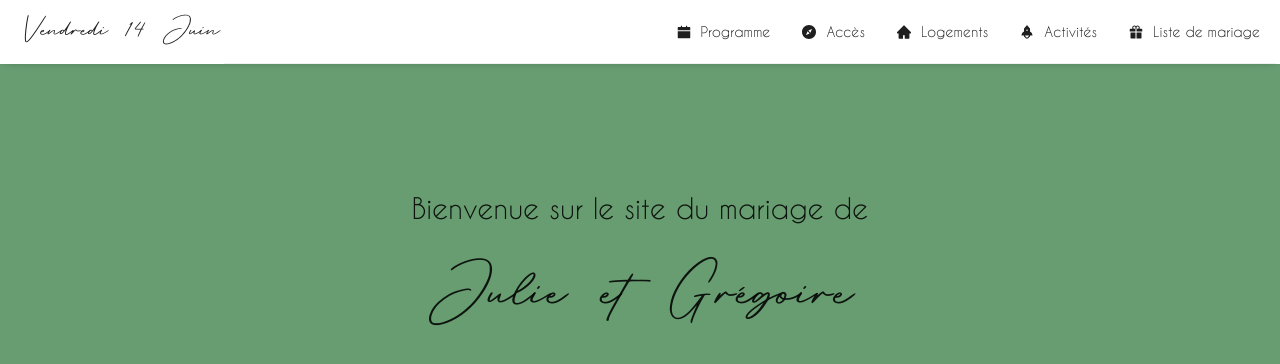
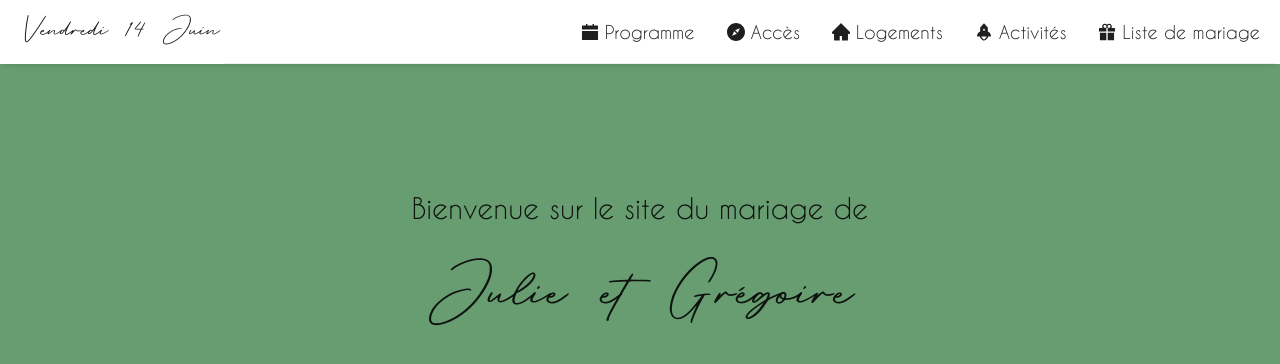
Before and after one commit to GregdTd/gregdtd.github.io, a React (Vite) app: page / in a window 1280 px wide. Shown: the top 364 px of the page. Built offline with nearby package versions, Linux system fonts and the light colour scheme.

Commit message:
Increase global font-size

```diff
--- a/src/App.tsx
+++ b/src/App.tsx
@@ -11,7 +11,7 @@ export const App = () => (
         theme={{
             token: {
                 fontFamily: 'caviar-dreams',
-                fontSize: 14,
+                fontSize: 18,
             },
             components: {
                 Menu: {
--- a/src/index.css
+++ b/src/index.css
@@ -1,6 +1,6 @@
 :root {
   font-family: 'caviar-dreams';
-  font-size: 14px;
+  font-size: 18px;
   line-height: 1.5;
   font-weight: 400;
 
```
